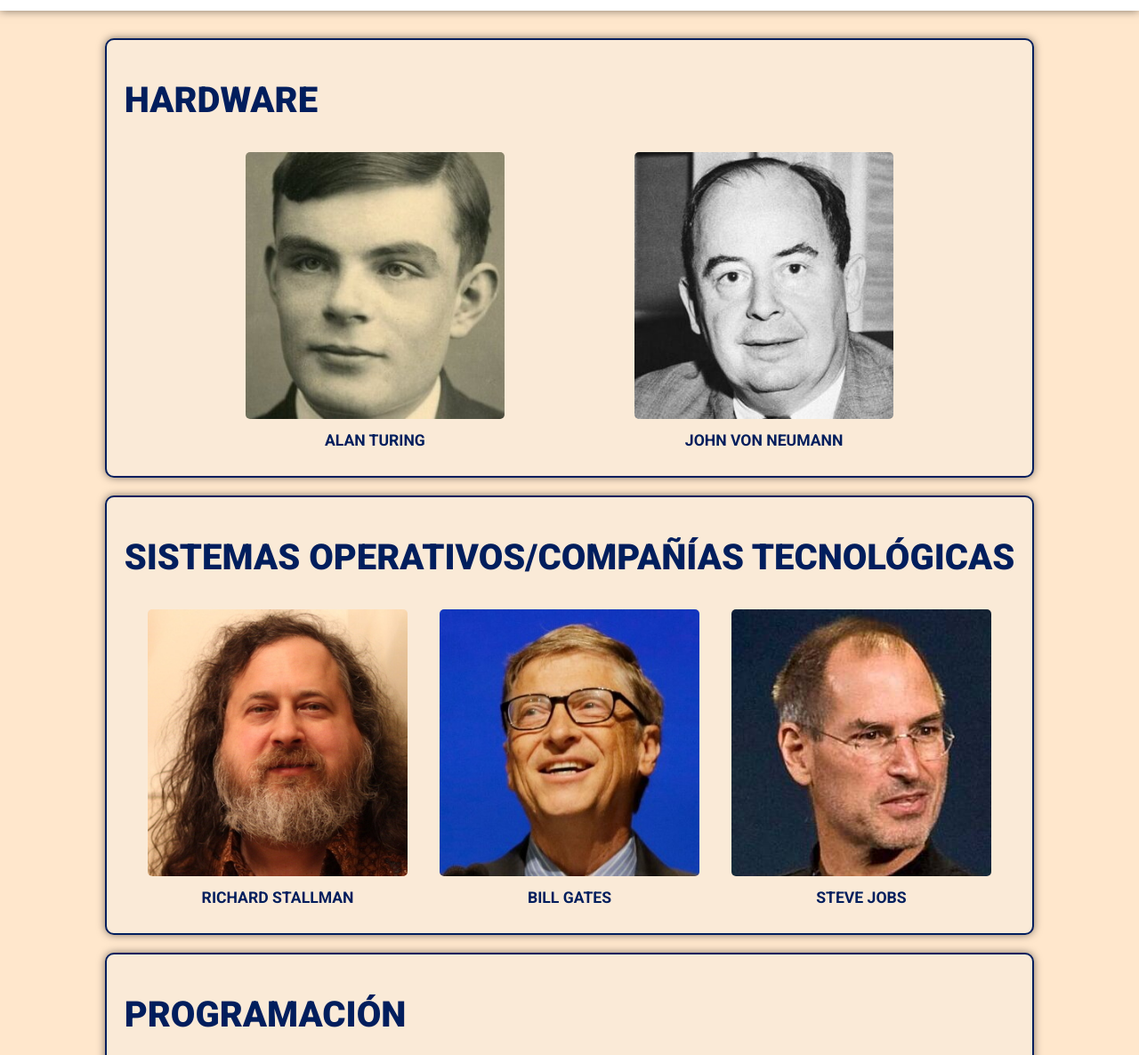
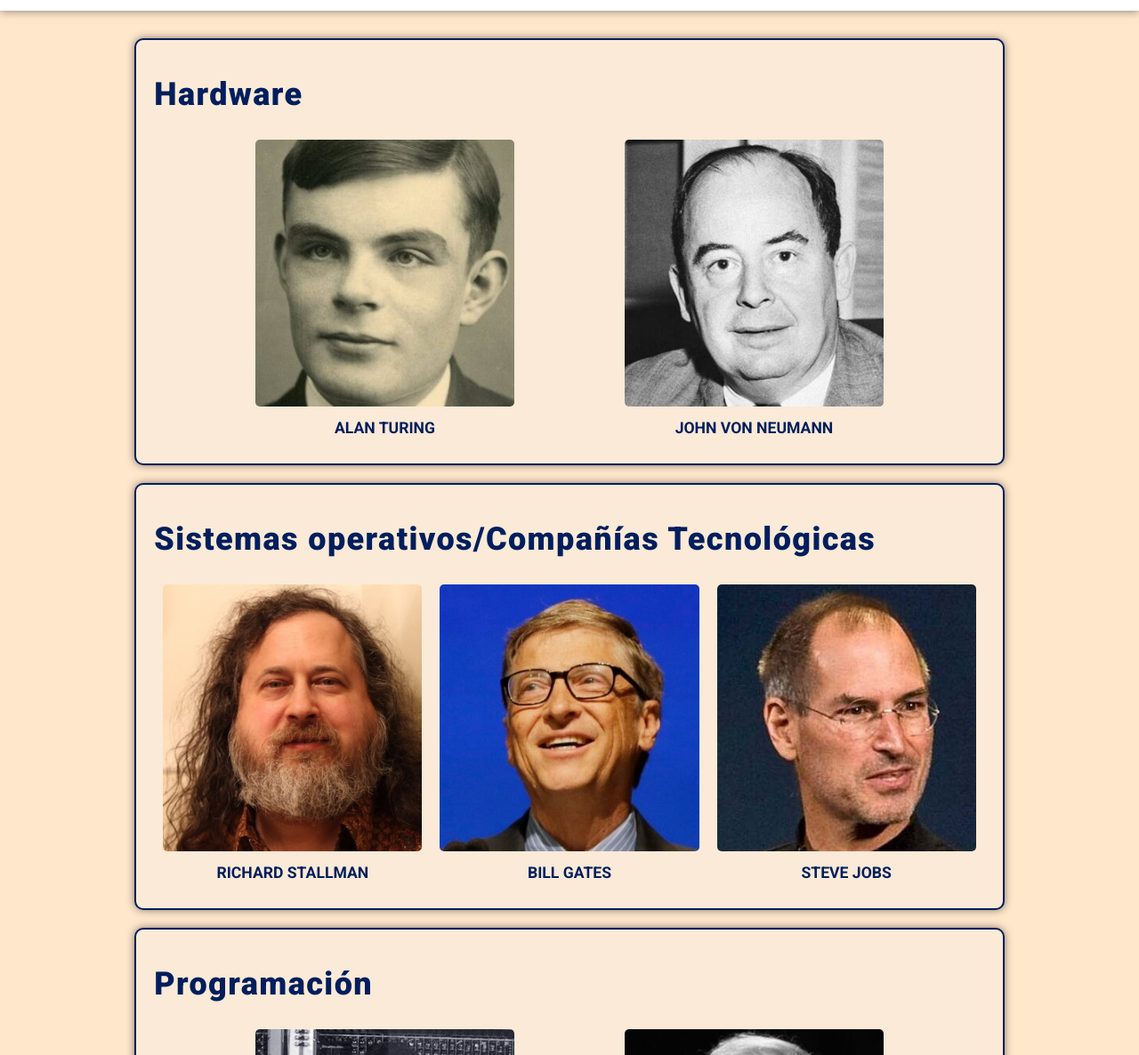
Before and after one commit to FranPerezProfe/herramientas_1_pec2, a website built with Parcel: page src/categories.html in a window 1280 px wide. Shown: the part 107-1293 px from the top of the page at 89% size. Built offline with nearby package versions, Linux system fonts and the light colour scheme.

Commit message:
Cambios accesibilidad 1

```diff
--- a/src/categories.html
+++ b/src/categories.html
@@ -42,7 +42,7 @@
         <div class="container">
           <div class="category-items">
             <div class="category-item" id="hardware" name="hardware">
-              <h1 class="category-title">Hardware</h1>
+              <h2 class="category-title">Hardware</h2>
               <div class="category-characters">
                 <article class="category-character">
                   <a href="./characters/turing.html">
@@ -67,9 +67,9 @@
               </div>
             </div>
             <div class="category-item" id="so" name="so">
-              <h1 class="category-title">
+              <h2 class="category-title">
                 Sistemas operativos/Compañías Tecnológicas
-              </h1>
+              </h2>
               <div class="category-characters">
                 <article class="category-character">
                   <a href="./characters/stallman.html">
@@ -104,7 +104,7 @@
               </div>
             </div>
             <div class="category-item" id="programacion" name="programacion">
-              <h1 class="category-title">Programación</h1>
+              <h2 class="category-title">Programación</h2>
               <div class="category-characters">
                 <article class="category-character">
                   <a href="./characters/rosies.html">
```
